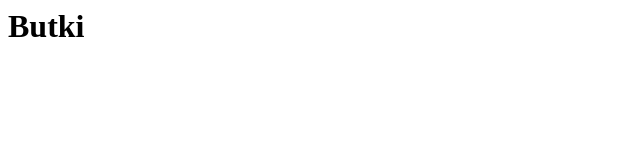
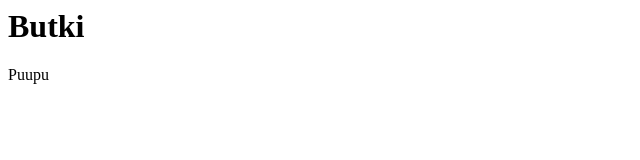
Before and after one commit to BLACK99-CONTAIN/black99-demo, a plain HTML site: page index.html in a window 1280 px wide. Shown: the full height of the page, 0-640 px from the left. Drawn offline with Linux system fonts and the light colour scheme.

Commit message:
ADD A PARAGRAPH

```diff
--- a/index.html
+++ b/index.html
@@ -1 +1,2 @@
 <h1>Butki</h1>
+<P>Puupu</P>
```
